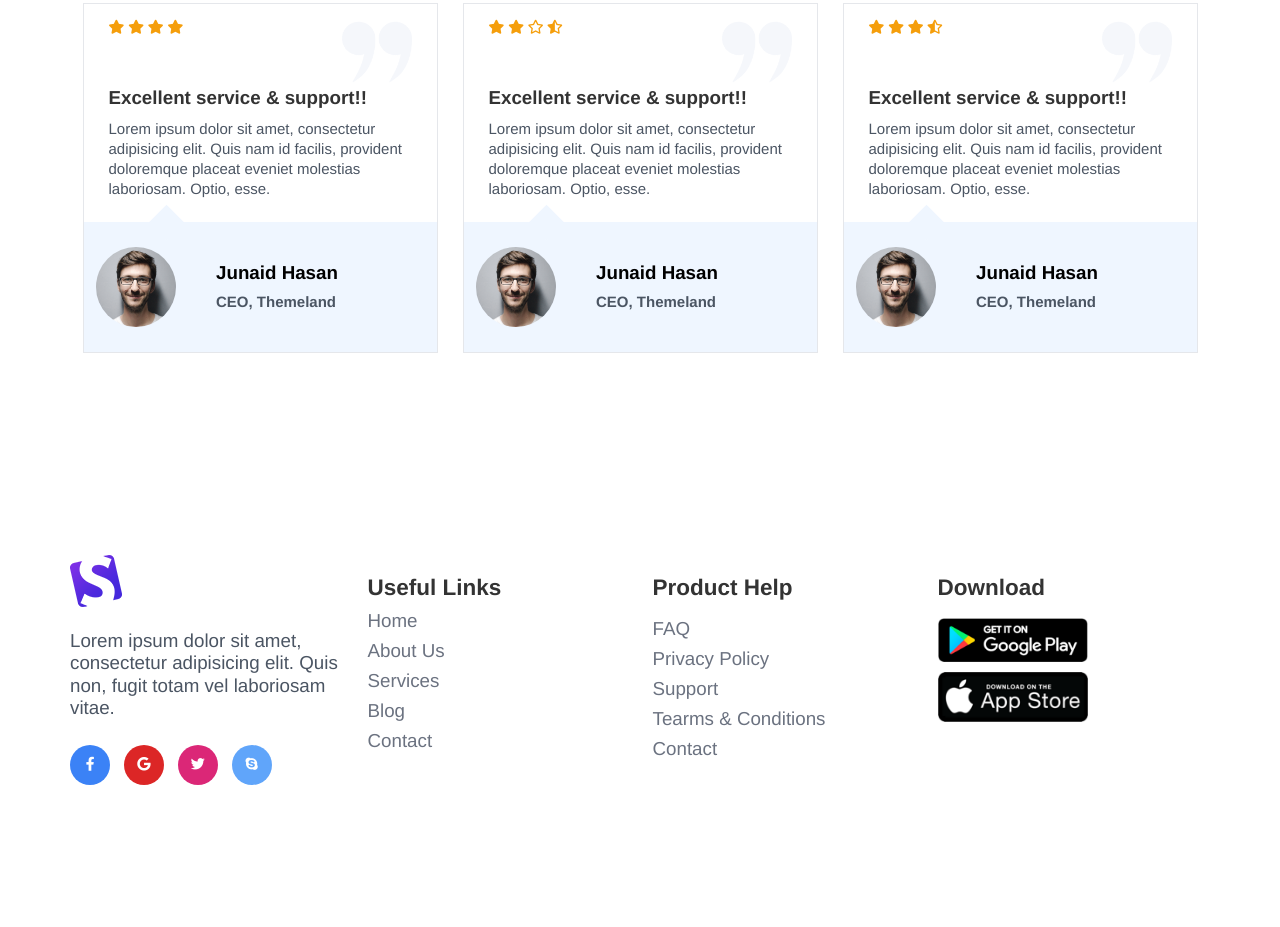
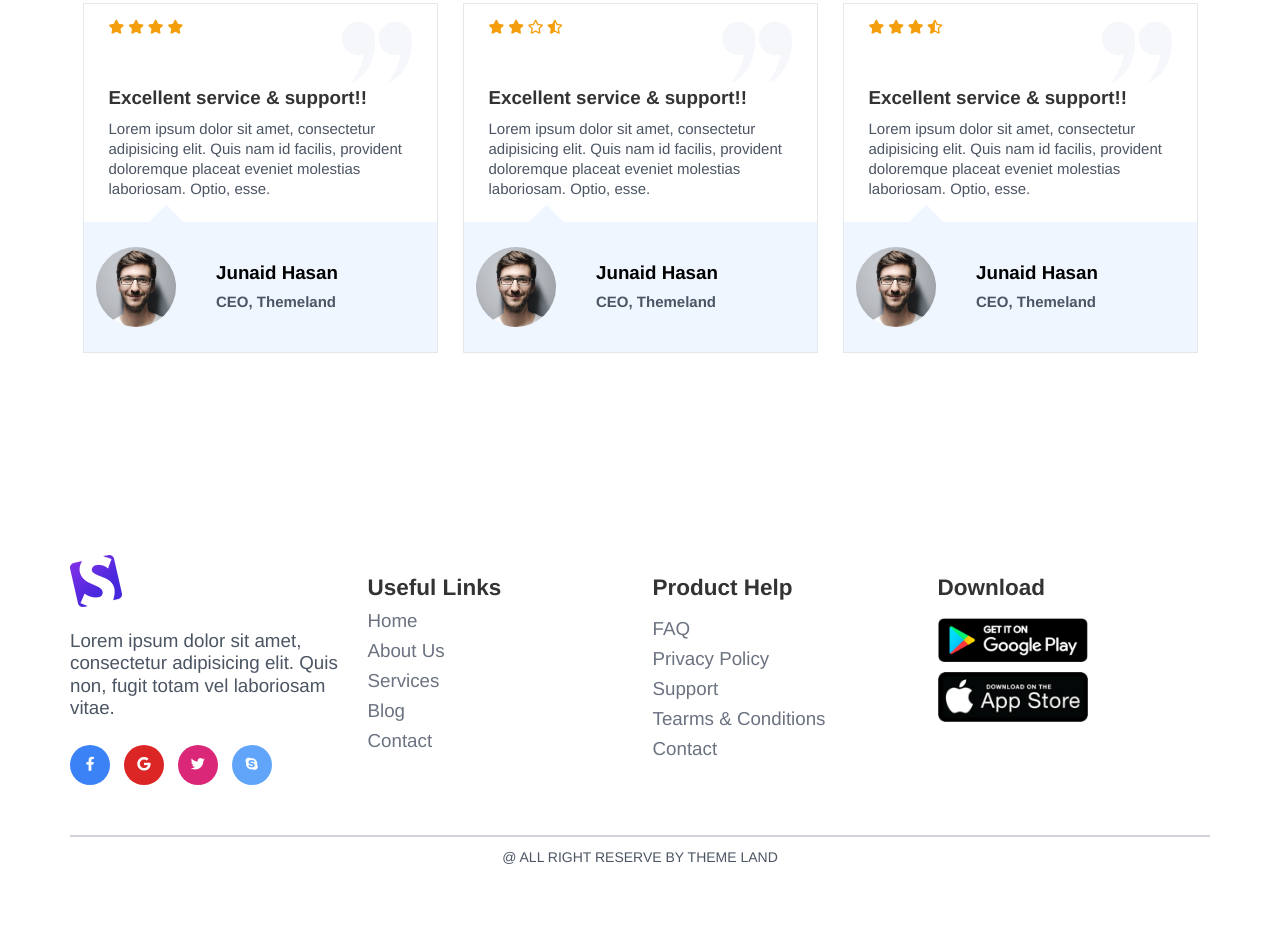
Before and after one commit to sagorahmeed/theme-land, a plain HTML site: page index.html in a window 1280 px wide. Shown: the part 3529-4456 px from the top of the page. Before the commit the page ends 4414 px from the top, so only its background shows below. Drawn offline with nearby package versions, Linux system fonts and the light colour scheme.

Commit message:
edit footer issues

```diff
--- a/index.html
+++ b/index.html
@@ -328,9 +328,11 @@
                 </div>
             </div>
         </div>
+       <div class="container-fluid">
         <div class="container">
+            <div class="">
                 <div class="pt-44 pb-20">
-                <div class="sm:grid sm:grid-cols-2 md:grid md:grid-grid-cols-2 lg:grid lg:grid-cols-4 xl:grid xl:grid-cols-4">
+                    <div class="border-b-2 border-gray-300 ... sm:grid sm:grid-cols-2 md:grid md:grid-grid-cols-2 lg:grid lg:grid-cols-4 xl:grid xl:grid-cols-4">
                         <div class="mr-5 pb-20">
                             <img class="pb-3" src="image/logo.png" alt="" />
                             <p class="text-3xl text-gray-600 py-6">Lorem ipsum dolor sit amet, consectetur adipisicing elit. Quis non, fugit totam vel laboriosam vitae.</p>
@@ -389,6 +391,10 @@
                             <a href="#" class=""><img class="w-60 pt-4" src="image/app-store-black.png" alt="" /></a>
                         </div>
                     </div>
+                    <p class="text-center pt-4 text-gray-600">@ ALL RIGHT RESERVE BY THEME LAND</p>
+                </div>
+            </div>
+          </div>
         </div>
        </div>
     </body>
```
Lines whose indentation alone changed are shown as unchanged.
